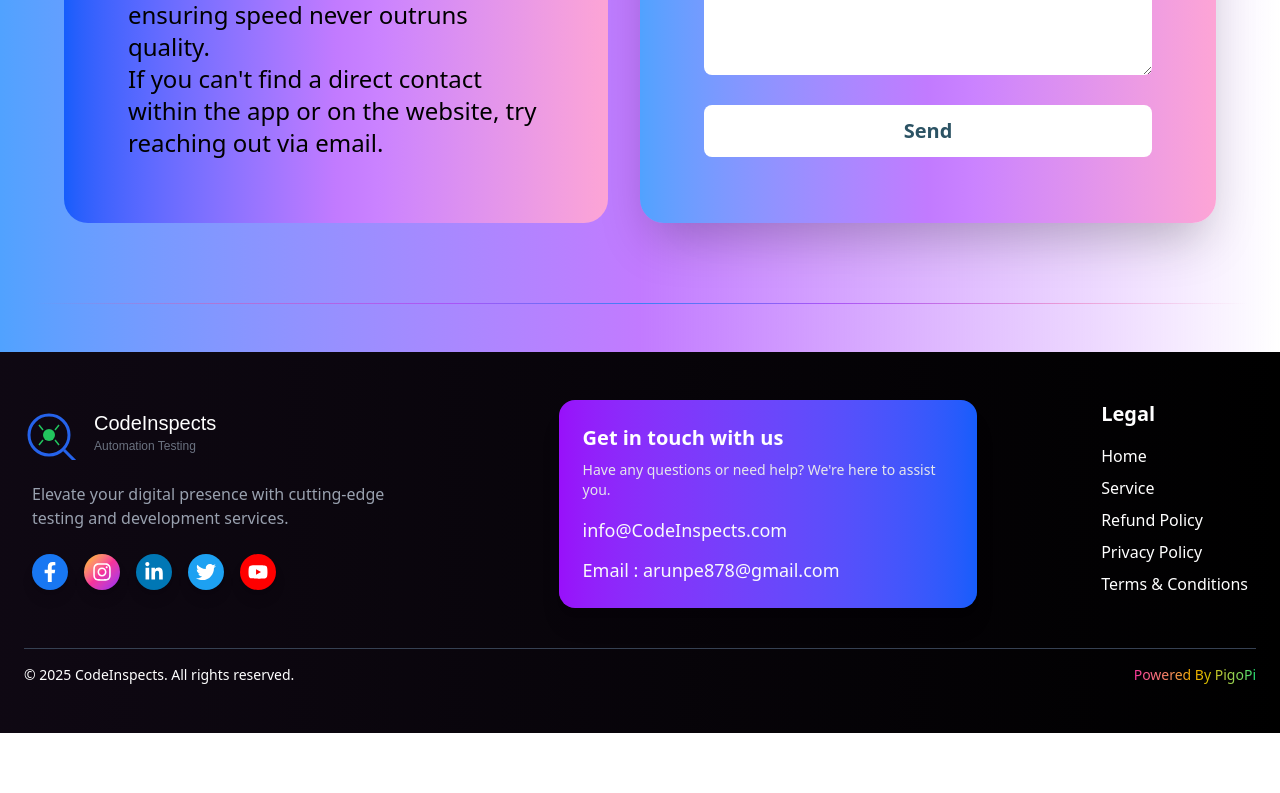
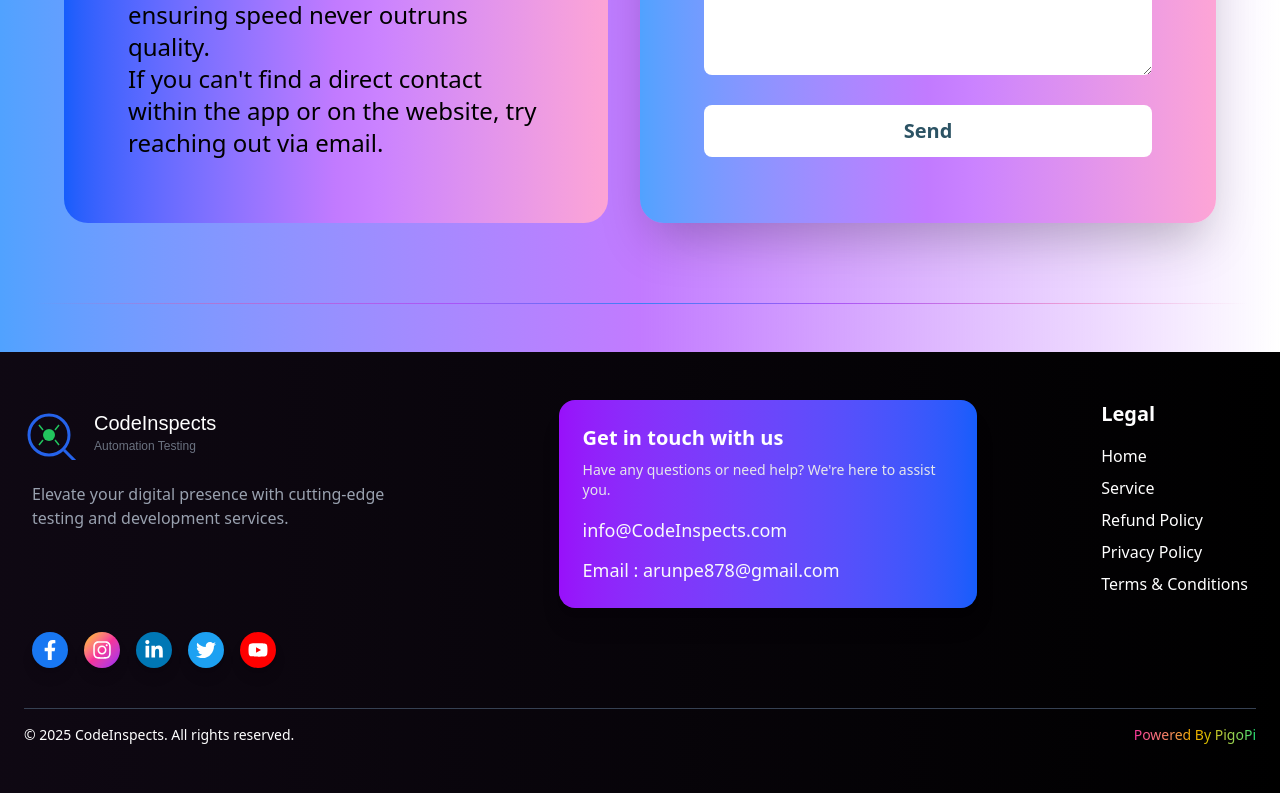
Before and after one commit to FarhanHussain7/CodeInspect-website, a React (Vite) app: page / in a window 1280 px wide. Shown: the part 7335-8128 px from the top of the page. Before the commit the page ends 8068 px from the top, so only its background shows below. Built offline with nearby package versions, Linux system fonts and the light colour scheme; a web font is replaced by a local one.

Commit message:
Social media icon

```diff
--- a/src/Components/Footer.jsx
+++ b/src/Components/Footer.jsx
@@ -61,52 +61,6 @@ const Footer = () => {
             <p className="text-gray-400 px-2">
               Elevate your digital presence with cutting-edge testing and development services.
             </p>
-
-            {/* Updated Social Icons */}
-            <div className="flex items-center gap-4 px-2 mt-6">
-              <a
-                // href="https://www.facebook.com/profile.php?id=61576543783204&sk=about"
-                 href=""
-                target="_blank"
-                rel="noopener noreferrer"
-                className="bg-[#1877F2] p-2 rounded-full hover:scale-110 transition transform shadow-lg"
-              >
-                <FaFacebookF className="text-white text-xl" />
-              </a>
-              <a
-                // href="https://www.instagram.com/pigopi_314?igsh=dzMwamsycmpkd204&utm_source=qr"
-               href=""
-                target="_blank"
-                rel="noopener noreferrer"
-                className="bg-gradient-to-br from-yellow-400 via-pink-500 to-purple-600 p-2 rounded-full hover:scale-110 transition transform shadow-lg"
-              >
-                <FaInstagram className="text-white text-xl" />
-              </a>
-              <a
-                href="https://linkedin.com"
-                target="_blank"
-                rel="noopener noreferrer"
-                className="bg-[#0077B5] p-2 rounded-full hover:scale-110 transition transform shadow-lg"
-              >
-                <FaLinkedinIn className="text-white text-xl" />
-              </a>
-              <a
-                href="https://twitter.com"
-                target="_blank"
-                rel="noopener noreferrer"
-                className="bg-[#1DA1F2] p-2 rounded-full hover:scale-110 transition transform shadow-lg"
-              >
-                <FaTwitter className="text-white text-xl" />
-              </a>
-              <a
-                href="https://youtube.com"
-                target="_blank"
-                rel="noopener noreferrer"
-                className="bg-[#FF0000] p-2 rounded-full hover:scale-110 transition transform shadow-lg"
-              >
-                <FaYoutube className="text-white text-xl" />
-              </a>
-            </div>
           </motion.div>
 
           {/* Get in Touch Section */}
@@ -170,19 +124,51 @@ const Footer = () => {
           </motion.div>
         </div>
 
+        {/* Social Icons: Move after legal links in mobile, keep original in desktop */}
+        <div className="flex items-center gap-4 px-2 mt-6 md:mt-6 md:mb-0 w-full justify-center md:justify-start md:order-none order-last md:static relative">
+          <a
+            href=""
+            target="_blank"
+            rel="noopener noreferrer"
+            className="bg-[#1877F2] p-2 rounded-full hover:scale-110 transition transform shadow-lg"
+          >
+            <FaFacebookF className="text-white text-xl" />
+          </a>
+          <a
+            href=""
+            target="_blank"
+            rel="noopener noreferrer"
+            className="bg-gradient-to-br from-yellow-400 via-pink-500 to-purple-600 p-2 rounded-full hover:scale-110 transition transform shadow-lg"
+          >
+            <FaInstagram className="text-white text-xl" />
+          </a>
+          <a
+            href="https://linkedin.com"
+            target="_blank"
+            rel="noopener noreferrer"
+            className="bg-[#0077B5] p-2 rounded-full hover:scale-110 transition transform shadow-lg"
+          >
+            <FaLinkedinIn className="text-white text-xl" />
+          </a>
+          <a
+            href="https://twitter.com"
+            target="_blank"
+            rel="noopener noreferrer"
+            className="bg-[#1DA1F2] p-2 rounded-full hover:scale-110 transition transform shadow-lg"
+          >
+            <FaTwitter className="text-white text-xl" />
+          </a>
+          <a
+            href="https://youtube.com"
+            target="_blank"
+            rel="noopener noreferrer"
+            className="bg-[#FF0000] p-2 rounded-full hover:scale-110 transition transform shadow-lg"
+          >
+            <FaYoutube className="text-white text-xl" />
+          </a>
+        </div>
+
         {/* Divider */}
-        {/* <motion.div
-          className="mt-10 border-t border-gray-700 pt-4 text-center"
-          variants={fadeInUp}
-        >
-          <p className="text-sm max-w-xs mx-auto text-transparent bg-clip-text bg-gradient-to-r from-orange-500 via-red-500 to-pink-400">
-            &copy; {new Date().getFullYear()} CodeInspects. All rights reserved.
-          </p>
-          <p className="text-sm max-w-xs mx-auto text-transparent bg-clip-text bg-gradient-to-r from-orange-500 via-red-500 to-pink-400">
-            &copy; Powered By PigoPi.
-          </p>
-        </motion.div> */}
-
         <motion.div
   className="mt-10 border-t border-gray-700 pt-4 flex flex-col md:flex-row justify-center md:justify-between items-center text-center gap-2 md:gap-0"
   variants={fadeInUp}
```
